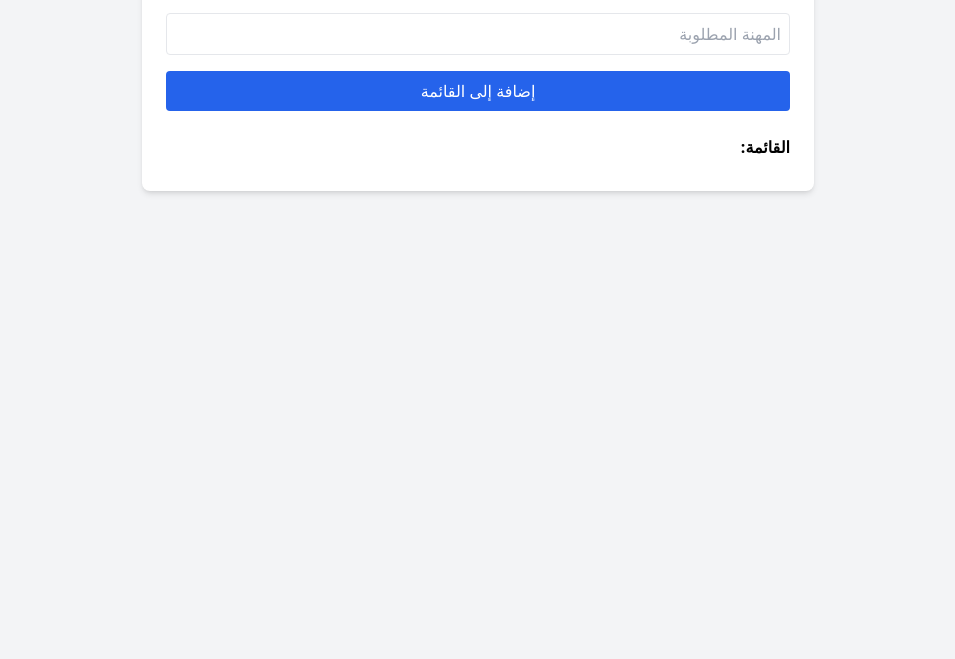
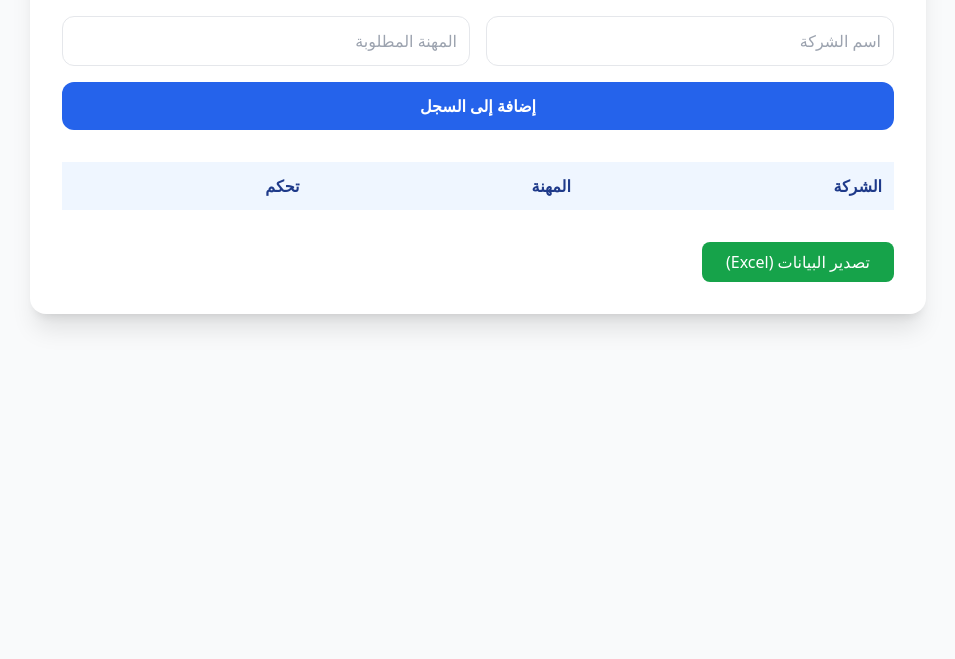
Before and after one commit to mtcnajaf-ship-it/Jibble1, a plain HTML site: page index.html in a window 1280 px wide. Shown: the part 141-800 px from the top of the page, without its empty margins (162-1117 px from the left). Drawn offline with nearby package versions, Linux system fonts and the light colour scheme.

Commit message:
Update index.html

```diff
--- a/index.html
+++ b/index.html
@@ -2,33 +2,59 @@
 <html lang="ar" dir="rtl">
 <head>
     <meta charset="UTF-8">
-    <meta name="viewport" content="width=device-width, initial-scale=1.0">
-    <title>إدارة المشاريع - مهندس عدنان</title>
+    <title>نظام إدارة المشاريع المتطور</title>
     <script src="https://cdn.tailwindcss.com"></script>
 </head>
-<body class="bg-gray-100 p-4">
-    <div class="max-w-2xl mx-auto bg-white p-6 rounded-lg shadow-md">
-        <h1 class="text-2xl font-bold text-center mb-6 text-blue-900">نظام إدارة الشركات</h1>
-        <div class="space-y-4">
-            <input id="name" type="text" placeholder="اسم الشركة" class="w-full p-2 border rounded">
-            <input id="job" type="text" placeholder="المهنة المطلوبة" class="w-full p-2 border rounded">
-            <button onclick="addItem()" class="w-full bg-blue-600 text-white p-2 rounded hover:bg-blue-700">إضافة إلى القائمة</button>
+<body class="bg-gray-50 min-h-screen py-10">
+    <div class="max-w-4xl mx-auto bg-white p-8 rounded-2xl shadow-xl">
+        <h1 class="text-3xl font-bold text-blue-900 mb-8 border-b pb-4">نظام إدارة الشركات والمشاريع</h1>
+
+        <div class="grid grid-cols-1 md:grid-cols-2 gap-4 mb-8">
+            <input id="name" type="text" placeholder="اسم الشركة" class="p-3 border rounded-xl focus:ring-2 focus:ring-blue-400">
+            <input id="job" type="text" placeholder="المهنة المطلوبة" class="p-3 border rounded-xl focus:ring-2 focus:ring-blue-400">
+            <button onclick="addItem()" class="col-span-1 md:col-span-2 bg-blue-600 text-white p-3 rounded-xl hover:bg-blue-700 font-bold">إضافة إلى السجل</button>
         </div>
-        <div class="mt-6">
-            <h2 class="font-bold mb-2">القائمة:</h2>
-            <ul id="list" class="space-y-2"></ul>
-        </div>
+
+        <table class="w-full text-right border-collapse">
+            <thead><tr class="bg-blue-50 text-blue-900"><th class="p-3">الشركة</th><th class="p-3">المهنة</th><th class="p-3">تحكم</th></tr></thead>
+            <tbody id="list"></tbody>
+        </table>
+
+        <button onclick="exportCSV()" class="mt-8 bg-green-600 text-white px-6 py-2 rounded-lg hover:bg-green-700">تصدير البيانات (Excel)</button>
     </div>
+
     <script>
+        let data = JSON.parse(localStorage.getItem('myProjects') || '[]');
+
+        function render() {
+            const list = document.getElementById('list');
+            list.innerHTML = '';
+            data.forEach((item, index) => {
+                list.innerHTML += `<tr class="border-b"><td>${item.name}</td><td>${item.job}</td><td><button onclick="del(${index})" class="text-red-500">حذف</button></td></tr>`;
+            });
+            localStorage.setItem('myProjects', JSON.stringify(data));
+        }
+
         function addItem() {
             const name = document.getElementById('name').value;
             const job = document.getElementById('job').value;
-            if(!name || !job) return alert("يرجى ملء الحقول");
-            const li = document.createElement('li');
-            li.className = "bg-gray-50 p-2 border rounded";
-            li.textContent = `${name} - ${job}`;
-            document.getElementById('list').appendChild(li);
+            if(name && job) {
+                data.push({name, job});
+                render();
+            }
         }
+
+        function del(index) { data.splice(index, 1); render(); }
+
+        function exportCSV() {
+            let csv = "الشركة,المهنة\n" + data.map(i => `${i.name},${i.job}`).join("\n");
+            const blob = new Blob([csv], {type: 'text/csv;charset=utf-8;'});
+            const link = document.createElement("a");
+            link.href = URL.createObjectURL(blob);
+            link.download = "مشاريع_مهندس_عدنان.csv";
+            link.click();
+        }
+        render();
     </script>
 </body>
 </html>
```
